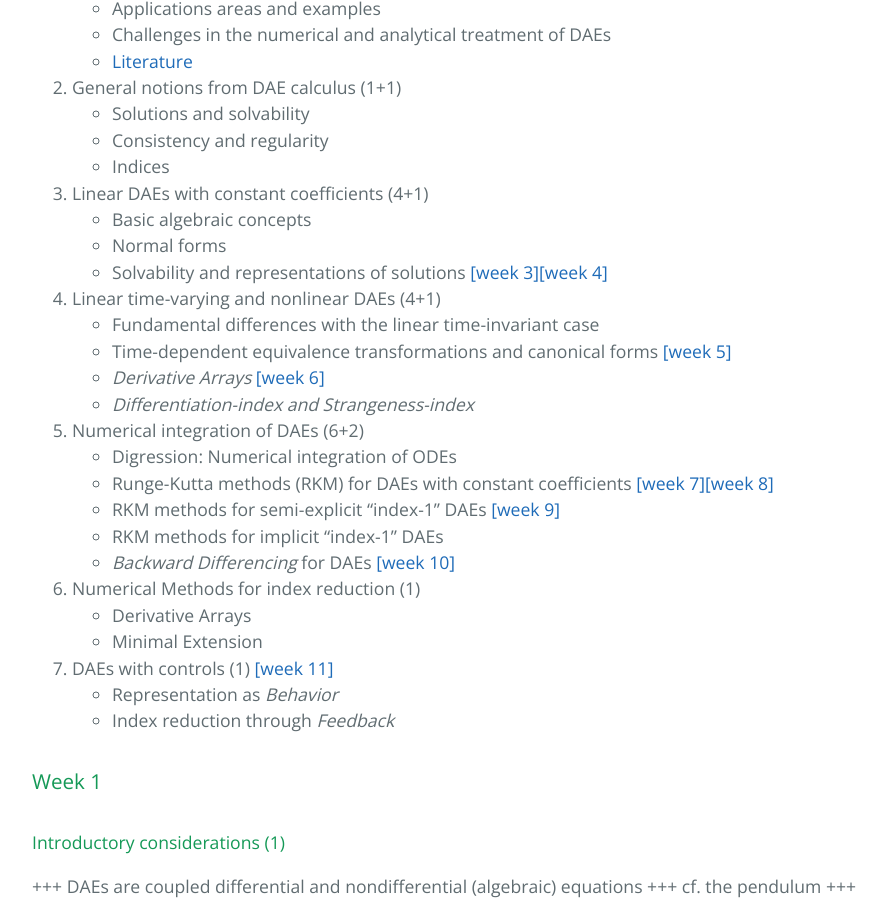
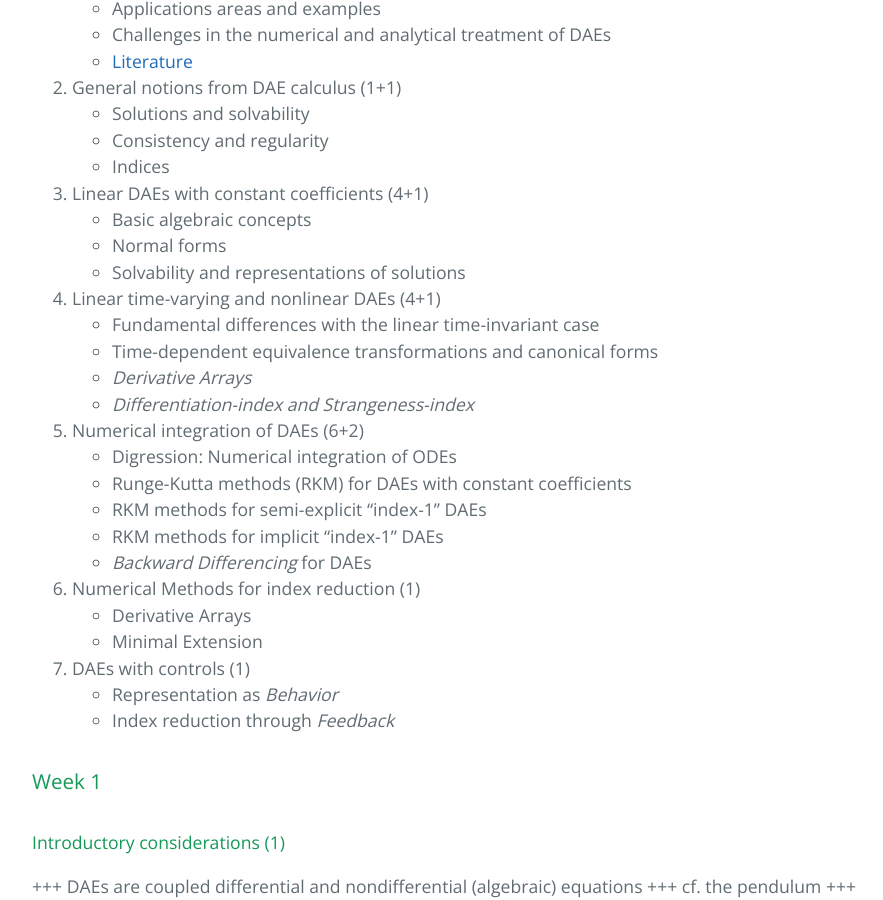
Before and after one commit to highlando/18-dae-course-ovgu, a Jekyll site: the page built from index.md, in a window 1280 px wide and 900 px high, scrolled down 808 px. Shown: the whole window, without its empty margins (192-1075 px from the left). Built offline with Jekyll 4.4.1, drawn with Linux system fonts in a browser that asks for light colours; emoji names are drawn with the system emoji font; our own code applies the rules of GitHub Pages for plain Markdown files.

Commit message:
outcomment

```diff
--- a/index.md
+++ b/index.md
@@ -32,22 +32,22 @@ Consultation hours: Thursday 13:00-15:00 -- please make an appointment by email.
  0. Linear DAEs with constant coefficients (4+1)
    * Basic algebraic concepts <!--- [[week 2]](#week-2) -->
    * Normal forms
-   * Solvability and representations of solutions [[week 3]](#week-3)[[week 4]](#week-4)
+   * Solvability and representations of solutions <!--- [[week 3]](#week-3)[[week 4]](#week-4) -->
  0. Linear time-varying and nonlinear DAEs (4+1)
    * Fundamental differences with the linear time-invariant case
-   * Time-dependent equivalence transformations and canonical forms [[week 5]](#week-5)
-   * *Derivative Arrays* [[week 6]](#week-6)
+   * Time-dependent equivalence transformations and canonical forms <!--- [[week 5]](#week-5) -->
+   * *Derivative Arrays* <!--- [[week 6]](#week-6) -->
    * *Differentiation-index and Strangeness-index*
  0. Numerical integration of DAEs (6+2)
    * Digression: Numerical integration of ODEs
-   * Runge-Kutta methods (RKM) for DAEs with constant coefficients [[week 7]](#week-7)[[week 8]](#week-8)
-   * RKM methods for semi-explicit "index-1" DAEs [[week 9]](#week-9)
+   * Runge-Kutta methods (RKM) for DAEs with constant coefficients <!--- [[week 7]](#week-7)[[week 8]](#week-8) -->
+   * RKM methods for semi-explicit "index-1" DAEs <!--- [[week 9]](#week-9) -->
    * RKM methods for implicit "index-1" DAEs
-   * *Backward Differencing* for DAEs [[week 10]](#week-10)
+   * *Backward Differencing* for DAEs <!--- [[week 10]](#week-10) -->
  0. Numerical Methods for index reduction (1)
    * Derivative Arrays
    * Minimal Extension
- 0. DAEs with controls (1) [[week 11]](#week-11)
+ 0. DAEs with controls (1) <!--- [[week 11]](#week-11) -->
    * Representation as *Behavior*
    * Index reduction through *Feedback*
 
```
